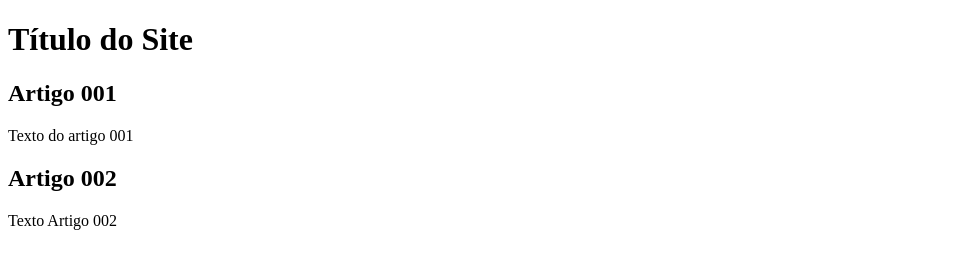
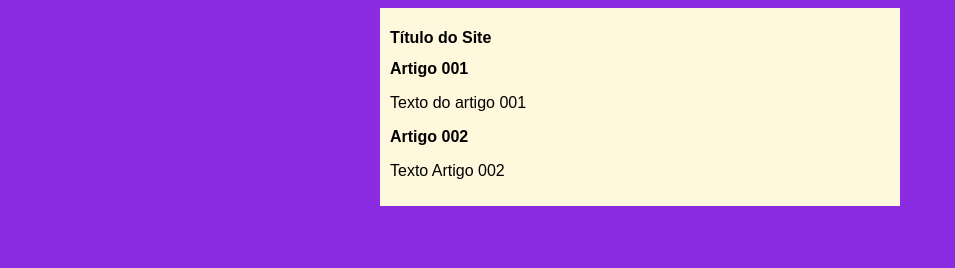
Before and after one commit to ThamirisAdriano/projeto-site, a plain HTML site: page index.html in a window 1280 px wide. Shown: the whole page, without its empty margins (0-955 px from the left). Drawn offline with Linux system fonts and the light colour scheme.

Commit message:
iniciei o design

```diff
--- /dev/null
+++ b/estilos/style.css
@@ -0,0 +1,16 @@
+* {
+    font-family: Arial, Helvetica, sans-serif;
+    font-size: 16px;
+}
+
+body {
+    background-color: blueviolet;
+}
+
+main {
+    background-color: cornsilk;
+    width: 500px;
+    margin: auto;
+    padding: 10px;
+    box-shadow: 3px 3px 5px rgba(red, green, blue, alpha);
+}
--- a/index.html
+++ b/index.html
@@ -9,6 +9,7 @@
      <main>
          <header>
              <h1>Título do Site</h1>
+             <link rel="stylesheet" href="estilos/style.css">
          </header>
          <article>
              <h2>Artigo 001</h2>
```
